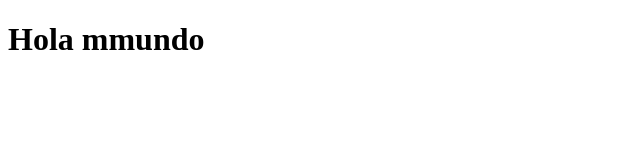
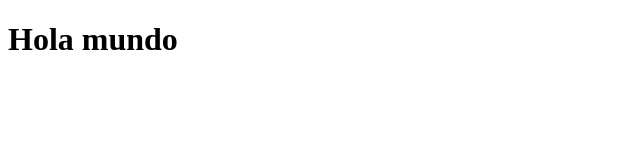
Before and after one commit to Dstevengmz/dstevengmz.github.io, a plain HTML site: page index.html in a window 1280 px wide. Shown: the full height of the page, 0-640 px from the left. Drawn offline with Linux system fonts and the light colour scheme.

Commit message:
borre la m

```diff
--- a/index.html
+++ b/index.html
@@ -7,7 +7,7 @@
 </head>
 <body>
     <div>
-        <h1>Hola mmundo</h1>
+        <h1>Hola mundo</h1>
 
     </div>
 </body>
```
